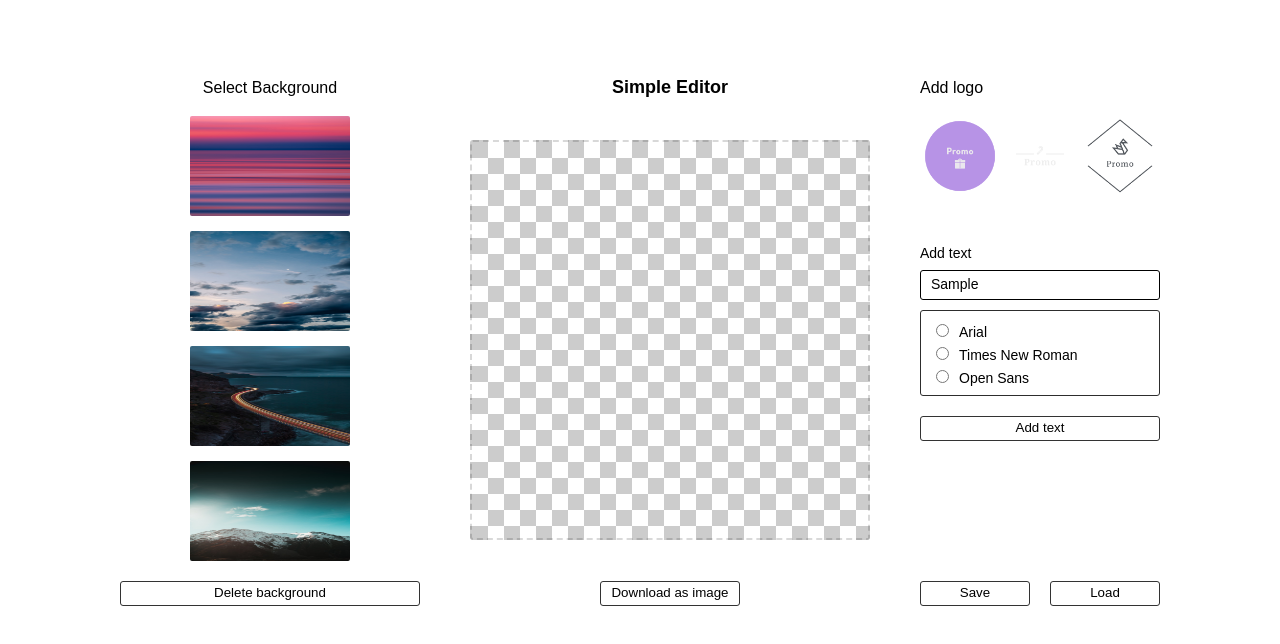
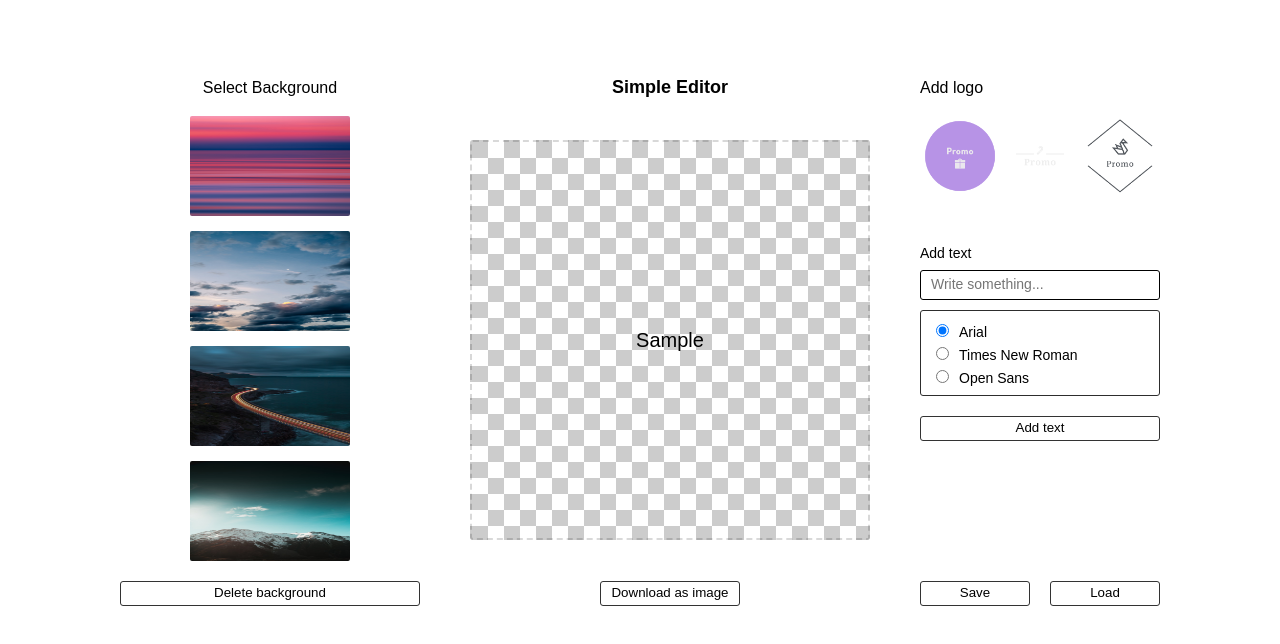
Before and after one commit to luckymichaln/Simple-photo-editor, a React (Create React App) app: page / in a window 1280 px wide. Both pictures are taken after typing "Sample" into the empty fields and a click on the button "Add text". Shown: the top 644 px of the page. Built offline with nearby package versions, Linux system fonts and the light colour scheme.

Commit message:
add adding text node logic

```diff
--- a/src/App.js
+++ b/src/App.js
@@ -9,11 +9,13 @@ class App extends React.Component {
 
     this.state = {
       backgroundImage: null,
-      texts: []
+      nodes: [],
+      nodeZIndex: 1
     }
 
     this.setBackgroundImage = this.setBackgroundImage.bind(this);
-    this.setText = this.setText.bind(this);
+    this.addNode = this.addNode.bind(this);
+    this.removeNode = this.removeNode.bind(this);
   }
 
   setBackgroundImage(image) {
@@ -22,20 +24,51 @@ class App extends React.Component {
     });
   }
 
-  setText(text) {
-    this.setState((state) => ({
-      texts: state.texts.push(text)
+  increaseZIndex() {
+    this.setState(state => {
+      let index = ++state.nodeZIndex
+
+      return {
+        nodeZIndex: index
+      }
+    });
+
+    const { nodeZIndex } = this.state;
+    return nodeZIndex;
+  }
+
+  addNode = node => {
+    let { nodes } = this.state;
+
+    this.setState(state => {
+      const list = [...nodes, node];
+
+      return {
+        nodes: list
+      }
+    });
+  }
+
+  removeNode(node) {
+    this.setState(state => ({
+      // nodes: state.node.push(node)
+    }));
+  }
+
+  moveNode(node) {
+    this.setState(state => ({
+
     }));
   }
 
   render() {
-    const { backgroundImage } = this.state;
+    const { backgroundImage, nodes } = this.state;
 
     return (
       <main className="App-main container">
         <ColumnLeft onClick={this.setBackgroundImage} />
-        <ColumnCenter backgroundImageSrc={backgroundImage} />
-        <ColumnRight />
+        <ColumnCenter backgroundImageSrc={backgroundImage} nodes={nodes} />
+        <ColumnRight addNode={this.addNode} />
       </main>
     );
   }
--- a/src/assets/styles/components/ColumnCenter.scss
+++ b/src/assets/styles/components/ColumnCenter.scss
@@ -11,17 +11,4 @@
     top: -2px;
     margin-bottom: auto;
   }
-
-  &__dropzone {
-    width: 400px;
-    height: 400px;
-    border-radius: 3px;
-    margin-bottom: auto;
-    overflow: hidden;
-
-    &--empty {
-      border: 2px dashed rgba(0,0,0, .15);
-      background-image: url('./../../images/dropzone/empty_background.bmp');
-    }
-  }
 }
--- a/src/assets/styles/components/DropZone.scss
+++ b/src/assets/styles/components/DropZone.scss
@@ -1,4 +1,35 @@
 .DropZone {
+  position: relative;
+  width: 400px;
+  height: 400px;
+  border-radius: 3px;
+  margin-bottom: auto;
+  overflow: hidden;
+
+  &--empty {
+    border: 2px dashed rgba(0,0,0, .15);
+    background-image: url('./../../images/dropzone/empty_background.bmp');
+  }
+
+  .Nodes {
+    position: absolute;
+    top: 0;
+    left: 0;
+    bottom: 0;
+    right: 0;
+  }
+
+  .Node {
+    position: absolute;
+    top: 50%;
+    left: 50%;
+    transform: translate(-50%, -50%);
+    font-size: 20px;
+    cursor: pointer;
+    user-select: none;
+  }
+
+
   &__background-image {
     width: 100%;
     height: 100%;
--- a/src/components/DropZone.js
+++ b/src/components/DropZone.js
@@ -1,18 +1,28 @@
 import React from 'react';
 import classNames from 'classnames';
 
-const DropZone = ({ backgroundImageSrc }) => {
+const DropZone = ({ backgroundImageSrc, nodes }) => {
+  console.log(nodes, 'nodes')
 
   const dropZoneClasses = classNames({
-    'ColumnCenter__dropzone': true,
-    'ColumnCenter__dropzone--empty': !backgroundImageSrc,
+    'DropZone': true,
+    'DropZone--empty': !backgroundImageSrc,
   });
+
+  const DropZoneNode = nodes ? nodes.map((node, key) => {
+    return (
+      <li className="Node" key={key}>{node}</li>
+    );
+  }) : null;
 
   return (
     <div className={dropZoneClasses}>
       {backgroundImageSrc && <div className="DropZone__background-image">
         <img src={backgroundImageSrc} srcSet={`${backgroundImageSrc} 1x, ${backgroundImageSrc} 2x`} alt="Simple Editor background" />
       </div>}
+      {nodes && <ul className="Nodes">
+        {DropZoneNode}
+      </ul>}
     </div>
   )
 }
--- a/src/components/TextPicker.js
+++ b/src/components/TextPicker.js
@@ -1,13 +1,32 @@
 import React from 'react'
 
-const TextPicker = () => {
+const TextPicker = ({ addNode }) => {
+  const textInput = React.createRef();
+
+  const handleClick = () => {
+    addNode(textInput.current.value);
+    textInput.current.value = '';
+  }
+
+  const handleKeyPress = event => {
+    if (event.key === 'Enter') {
+      handleClick();
+    }
+  }
+
   return (
     <div className="TextPicker">
       <h3 className="TextPicker__heading heading--small">Add text</h3>
-      <input className="TextPicker-slogan-input" type="text" placeholder="Write something..." />
+      <input
+        ref={textInput}
+        onKeyPress={ev => handleKeyPress(ev)}
+        className="TextPicker-slogan-input"
+        type="text"
+        placeholder="Write something..."
+      />
       <div className="TextPicker__font-picker">
         <label htmlFor="arial">
-          <input type="radio" name="font-family" id="arial" />
+          <input type="radio" name="font-family" id="arial" defaultChecked />
           Arial
         </label>
         <label htmlFor="roman">
@@ -19,7 +38,7 @@ const TextPicker = () => {
           Open Sans
         </label>
       </div>
-      <button className="btn btn--small">Add text</button>
+      <button className="btn btn--small" onClick={() => handleClick()}>Add text</button>
     </div>
   )
 }
--- a/src/components/columns/ColumnCenter.js
+++ b/src/components/columns/ColumnCenter.js
@@ -1,12 +1,12 @@
 import React from 'react';
 import DropZone from '../DropZone';
 
-const ColumnCenter = ({ backgroundImageSrc }) => {
+const ColumnCenter = ({ backgroundImageSrc, nodes }) => {
 
   return (
     <div className="ColumnCenter">
       <h1 className="ColumnCenter-heading heading--medium">Simple Editor</h1>
-      <DropZone backgroundImageSrc={backgroundImageSrc} />
+      <DropZone backgroundImageSrc={backgroundImageSrc} nodes={nodes} />
       <button className="btn">Download as image</button>
     </div>
   )
--- a/src/components/columns/ColumnRight.js
+++ b/src/components/columns/ColumnRight.js
@@ -2,11 +2,12 @@ import React from 'react'
 import LogoPicker from '../LogoPicker';
 import TextPicker from '../TextPicker';
 
-const ColumnRight = () => {
+const ColumnRight = ({ addNode }) => {
+
   return (
     <div className="ColumnRight">
-      <LogoPicker />
-      <TextPicker />
+      <LogoPicker addNode={addNode} />
+      <TextPicker addNode={addNode} />
       <div className="ColumnRight__actions">
         <button className="btn btn--small">Save</button>
         <button className="btn btn--small">Load</button>
```
